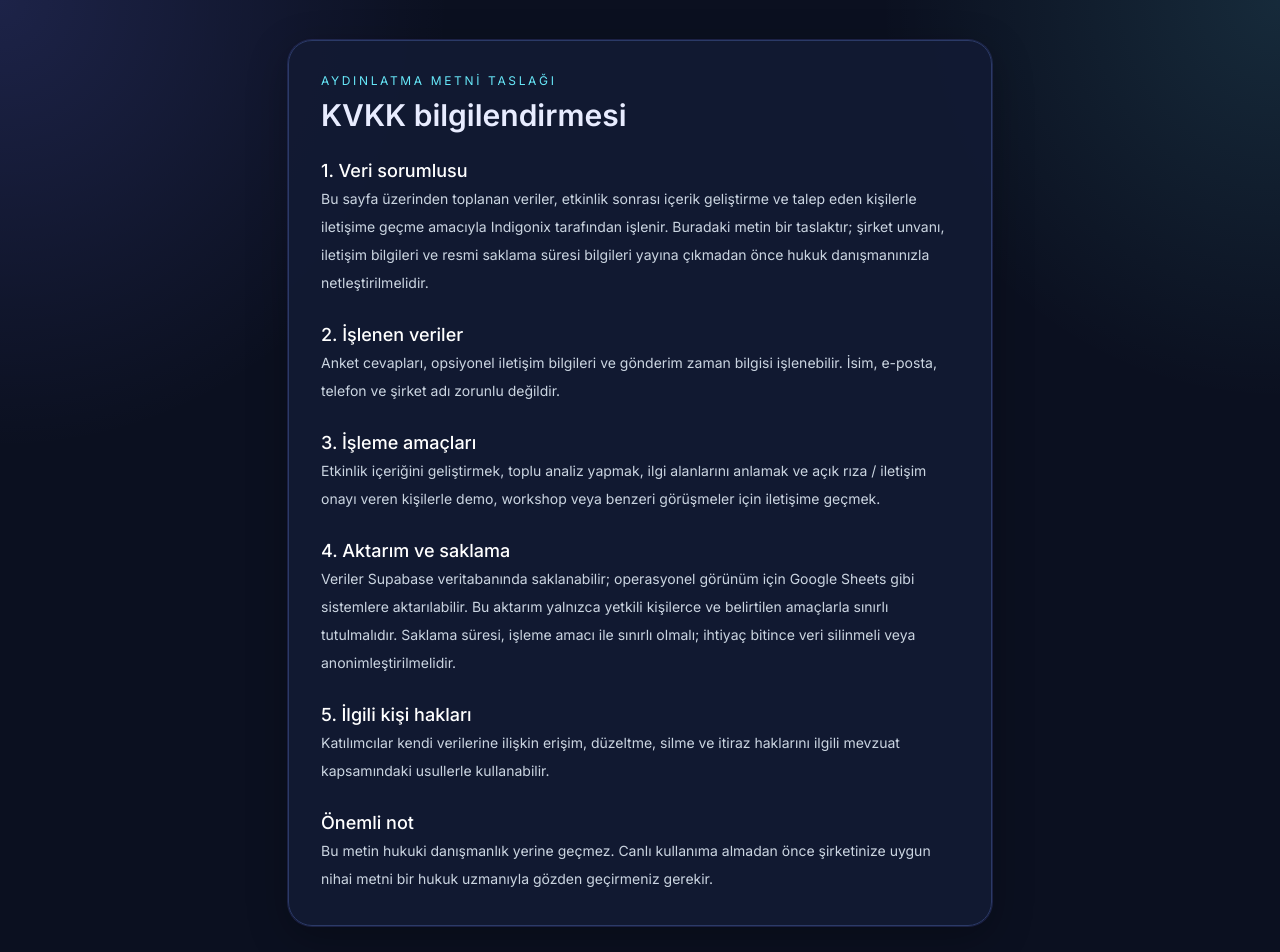
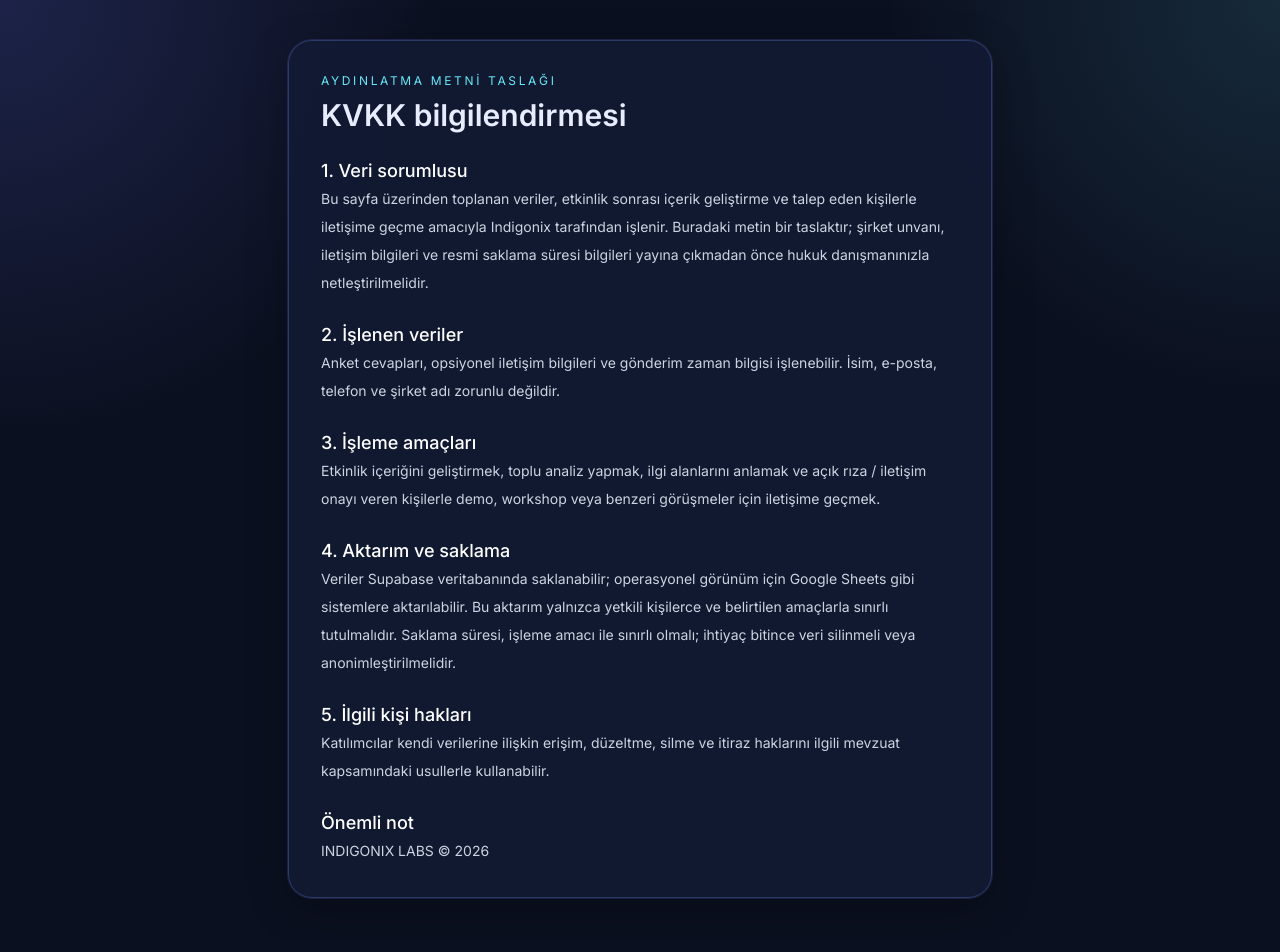
Before and after one commit to nidabaser/indigonix_labs-survey, a Next.js app: page /kvkk in a window 1280 px wide. Shown: the top 952 px of the page. Built offline with nearby package versions, Linux system fonts and the light colour scheme.

Commit message:
fix: update text

```diff
--- a/app/kvkk/page.tsx
+++ b/app/kvkk/page.tsx
@@ -49,7 +49,7 @@ export default function KvkkPage() {
           <section>
             <h2 className="text-lg font-medium text-white">Önemli not</h2>
             <p>
-              Bu metin hukuki danışmanlık yerine geçmez. Canlı kullanıma almadan önce şirketinize uygun nihai metni bir hukuk uzmanıyla gözden geçirmeniz gerekir.
+              INDIGONIX LABS © 2026
             </p>
           </section>
         </div>
```
